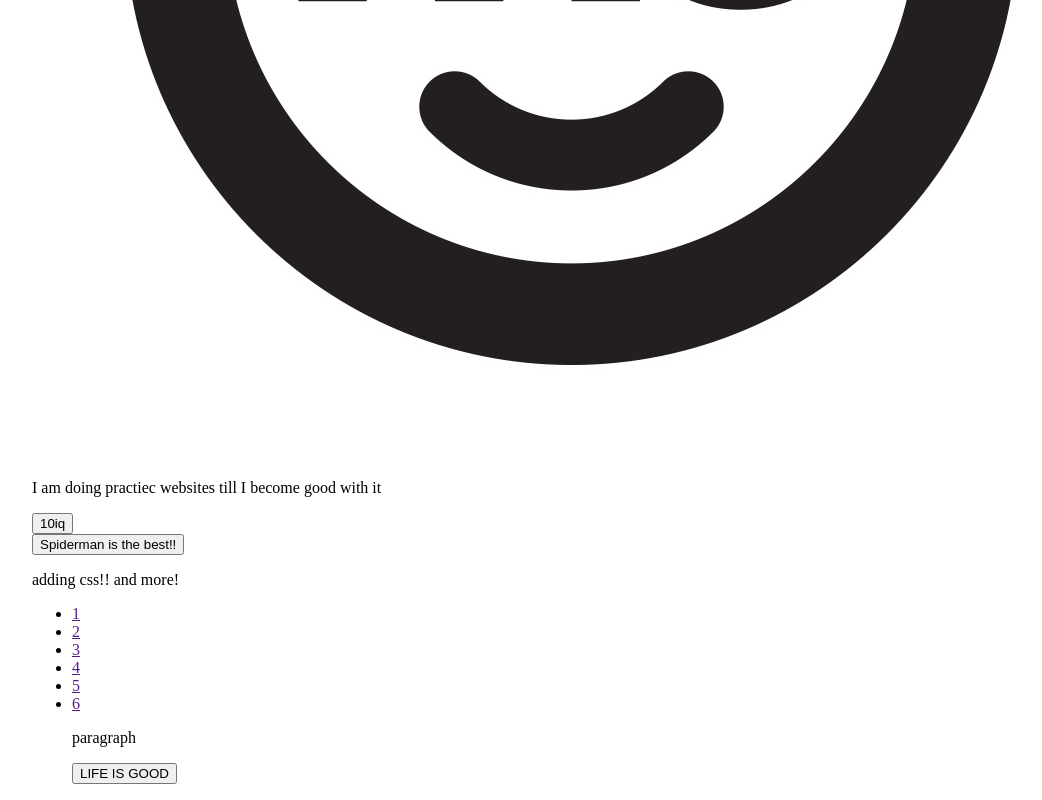
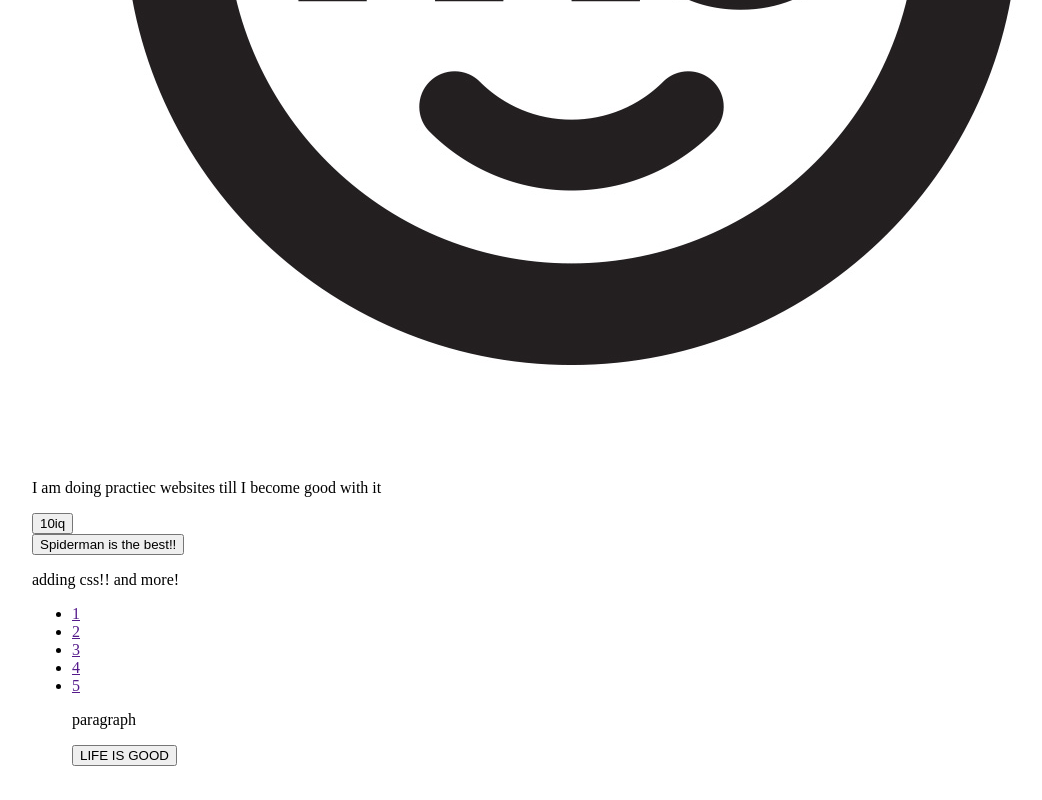
Before and after one commit to AbdulWahidAjaj/First-github-project, a plain HTML site: page index.html in a window 1280 px wide. Shown: the part 666-1466 px from the top of the page, without its empty margins (16-1058 px from the left). Drawn offline with Linux system fonts and the light colour scheme.

Commit message:
link removed

```diff
--- a/index.html
+++ b/index.html
@@ -23,7 +23,7 @@
         <li><a href="">3</a></li>
         <li><a href="">4</a></li>
         <li><a href="">5</a></li>
-        <li><a href="">6</a></li>
+
         <p>paragraph  </p>
         <p>
             <button>LIFE IS GOOD </button>
```
